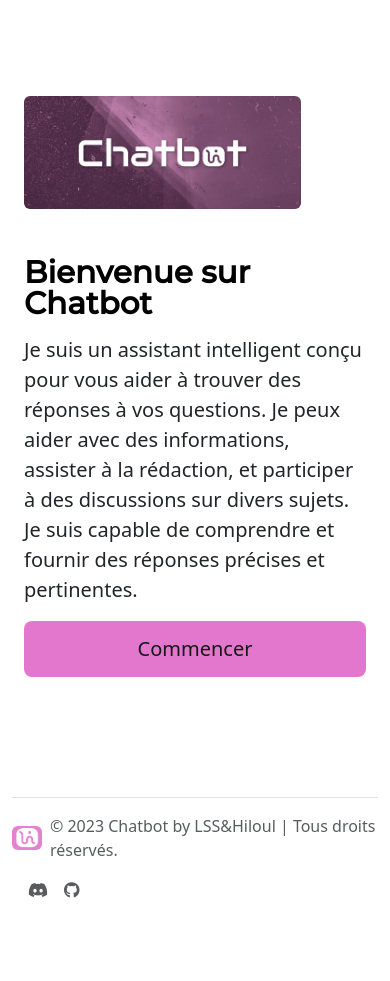
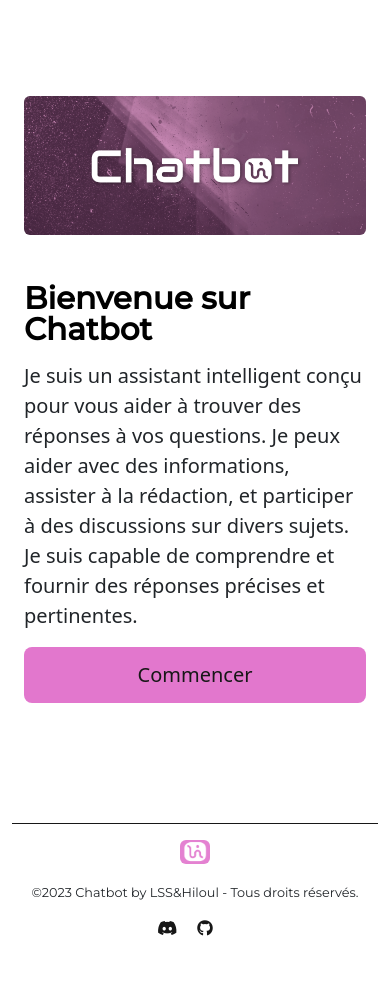
Before and after one commit to LSS-commits/chatbot, a Flask app: page / in a window 390 px wide. Before the commit the page ends 898 px from the top, so only its background shows below. Run offline with Flask 3, Linux system fonts and the light colour scheme.

Commit message:
accueil et footer responsive

```diff
--- a/static/css/responsive.css
+++ b/static/css/responsive.css
@@ -1 +1,30 @@
 /* MEDIA QUERIES */
+
+@media screen and (max-width: 768px) {
+    /* page d'accueil : image de présentation prend la même largeur que le texte sur les petits écrans */
+    .presentationImgContainer {
+        flex: 1
+    }
+}
+
+@media screen and (max-width: 568px) {
+    /* footer : centrer tous les éléments en colonne */
+    footer {
+        flex-direction: column
+    }
+    .footerLogo {
+       margin-right: 0 !important
+    }
+    footer span {
+        margin-top: 5px;
+        text-align: center
+    }
+    footer ul {
+        margin-left: 0;
+        padding: 0;
+        text-align: center
+    }
+    footer ul li {
+        margin: 0 10px 0 10px !important
+    }
+}
--- a/static/css/styles.css
+++ b/static/css/styles.css
@@ -6,7 +6,8 @@
     --bg-grey: #ededed; /* OU #e6e6e6 */
     --text-black: #171717;  /* OU #0f0f0f */
     --input-grey: #cfcfcf;
-    --pink: #e277cd
+    --pink: #e277cd;
+    --gradient-black: radial-gradient(circle at 24.1% 68.8%, rgb(50, 50, 50) 0%, rgb(0, 0, 0) 99.4%)
 }
 
 /* FORMES (input, btn, cadre) */
@@ -29,12 +30,14 @@
 }
 
 /*** BARRE DE NAVIGATION ***/
+.navbar {
+    background-color: var(--text-black);
+}
 /* logo et bouton toggle restent alignés sur tous les écrans */
 .nav-logo {
     min-width: 50px;
     max-width: 100px;
     border-radius: 5px
-    /* filter: brightness(60%) */
 }
 .navbar-toggler {
     background-color: var(--pink);
@@ -48,10 +51,32 @@
 }
 
 /*** FOOTER ***/
-footer a i {
-    transition: all .3s
+footer {
+    border-top: solid 1px var(--text-black);
+    display: flex;
+    flex-wrap: wrap;
+    align-items: center
 }
-footer a:hover {
+footer span {
+    font: .8rem 'Montserrat', sans-serif
+}
+footer ul {
+    list-style: none;
+    display: flex;
+    margin-left: auto
+}
+footer ul li {
+    margin-left: 10px !important
+}
+
+footer ul a {
+    color: var(--text-black)
+}
+footer ul a i {
+    transition: all .3s;
+    cursor: pointer
+}
+footer ul a:hover {
     color: var(--pink) !important
 }
 
--- a/static/js/webcomponents.js
+++ b/static/js/webcomponents.js
@@ -3,7 +3,7 @@
     connectedCallback() {
         this.innerHTML = `
         <header>
-            <nav class="navbar navbar-expand-lg bg-dark">
+            <nav class="navbar navbar-expand-lg">
                 <div class="container-fluid">
                     <a class="navbar-brand" href="/">
                         <img src="/static/assets/picto_rose.png" alt="logo chatbot navbar" class="nav-logo">
@@ -51,18 +51,16 @@
     connectedCallback() {
         this.innerHTML = `
         <div class="container">
-            <footer class="d-flex flex-wrap justify-content-between align-items-center py-3 my-4 border-top">
-                <div class="col-md-4 d-flex align-items-center">
-                    <a href="/" class="mb-3 me-2 mb-md-0 text-body-secondary text-decoration-none lh-1">
-                        <img src="/static/assets/picto_rose.png" alt="logo chatbot footer" width="30" height="24" class="rounded">
-                    </a>
-                    <span class="mb-3 mb-md-0 text-body-secondary">© 2023 Chatbot by LSS&Hiloul | Tous droits réservés.</span>
-                </div>
+            <footer class="py-3 mt-4 mb-2">
+                <a href="/" class="mb-3 me-2 mb-md-0 text-decoration-none lh-1 footerLogo">
+                    <img src="/static/assets/picto_rose.png" alt="logo chatbot footer" width="30" height="24" class="rounded">
+                </a>
+                <span class="mb-3 mb-md-0">©2023 Chatbot by LSS&Hiloul - Tous droits réservés.</span>
 
-                <ul class="nav col-md-4 justify-content-end list-unstyled d-flex">
-                    <li class="ms-3"><a class="text-body-secondary" href="#"><i class="fa-brands fa-discord"></i></a></li>
-                    <li class="ms-3"><a class="text-body-secondary" href="#"><i class="fa-brands fa-github"></i></a></li>
-                    <li class="ms-3"><a class="text-body-secondary" href="#"><i class="fa-brands fa-x-twitter"></i></a></li>
+                <ul class="mb-3 mb-md-0">
+                    <li><a class=" href="#"><i class="fa-brands fa-discord"></i></a></li>
+                    <li><a class=" href="#"><i class="fa-brands fa-github"></i></a></li>
+                    <li><a class=" href="#"><i class="fa-brands fa-x-twitter"></i></a></li>
                 </ul>
             </footer>
         </div>
--- a/templates/index.html
+++ b/templates/index.html
@@ -27,7 +27,7 @@
     <!-- Présentation du site -->
     <div class="container col-xxl-8 px-4 py-5">
       <div class="row flex-lg-row-reverse align-items-center g-5 py-5">
-        <div class="col-10 col-sm-8 col-lg-6">
+        <div class="col-10 col-sm-8 col-lg-6 presentationImgContainer">
           <img src="../static/assets/image_horizontal_noir_rose.png" class="d-block mx-lg-auto img-fluid rounded"
             alt="presentation image chatbot" width="700" height="500" loading="lazy">
         </div>
```
